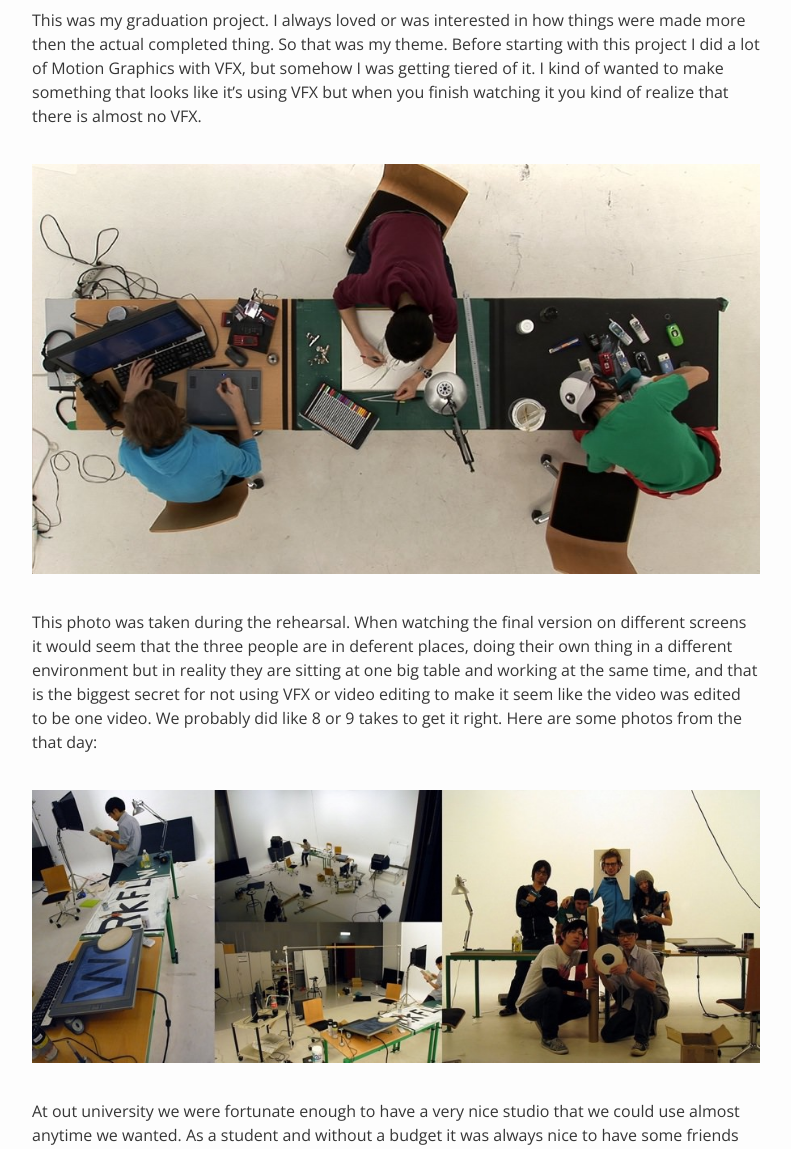
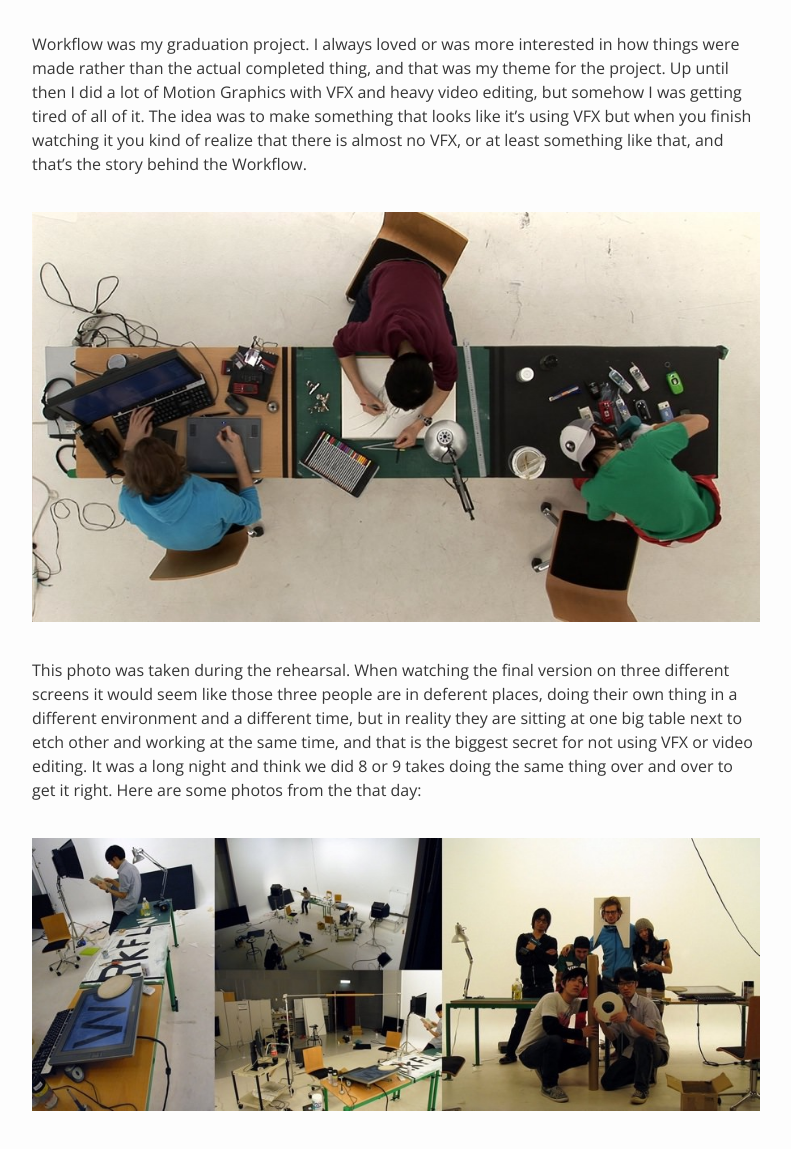
Before and after one commit to marexandre/marexandre.github.io, a Jekyll site: the page built from _posts/2015-01-01-a-bit-about-some-past.markdown, in a window 1280 px wide and 1400 px high, scrolled down 1600 px, cut to the strip 251-1400 px from the top of the window. Shown: the whole strip, without its empty margins (244-1035 px from the left). Built offline with Jekyll 4.4.1, drawn with Linux system fonts in a browser that asks for light colours; some of the changed text lies outside the part shown.

Commit message:
fix some typos and grammer for the about the past post

```diff
--- a/_posts/2015-01-01-a-bit-about-some-past.markdown
+++ b/_posts/2015-01-01-a-bit-about-some-past.markdown
@@ -10,11 +10,12 @@ categories: blog
 </div>
 
 ## MAREXdesign REEL 2008
-Back when I was still in university I was using MAREXdesing as my brand name and making things or doing some freelancing work. Also, every year at our university we had to do couple of exhibitions, this one was just before my job hunting so I decided to make my own demo reel. A lame reason but it got me motivated ;)
+Back when I was still in university I was using MAREXdesing as my brand name and making art/design/MotionGraphics and also doing some freelancing work.
+Also, at our university we had to do couple of exhibitions every year, and we were doing one exhibition just before the job hunting starts, so I've decided to use this opportunity make my own demo reel. A lame excuse but it got me motivated and the timing seemed right ;)
 
 ![MAREXdesign REEL 2008](/assets/a-bit-about-the-past/demoreel-2008.jpg)
 
-At that time I was kind of unsure what I wanted or what I was going to to do in with my future, so I made this DVD player thing float in the mid air to represent unstableness and by exposing raw materials to represent complexity of my mind/art/future etc. It could have been completely different but that's how I remember it now. It was cool that the DVD actually spun and played my demo reel.
+At that time I wasn't really sure what I wanted to do with my future, so I made this DVD player thing float in the mid air to represent unstableness and by exposing raw materials to represent complexity of my thinking, art it self and the uncertain future. It could have been completely different but that's how I remember it now. I really liked the end result of that floating raw DVD player and it actually played the my demo reel on a DVD!
 
 <hr>
 ## Workflow
@@ -22,31 +23,32 @@ At that time I was kind of unsure what I wanted or what I was going to to do in
 <iframe src="//player.vimeo.com/video/50513026?title=0&amp;byline=0&amp;portrait=0" width="500" height="133" frameborder="0"></iframe>
 </div>
 
-This was my graduation project. I always loved or was interested in how things were made more then the actual completed thing. So that was my theme. Before starting with this project I did a lot of Motion Graphics with VFX, but somehow I was getting tiered of it. I kind of wanted to make something that looks like it's using VFX but when you finish watching it you kind of realize that there is almost no VFX.
+Workflow was my graduation project. I always loved or was more interested in how things were made rather than the actual completed thing, and that was my theme for the project. Up until then I did a lot of Motion Graphics with VFX and heavy video editing, but somehow I was getting tired of all of it. The idea was to make something that looks like it's using VFX but when you finish watching it you kind of realize that there is almost no VFX, or at least something like that, and that's the story behind the Workflow.
 
 ![Workflow](/assets/a-bit-about-the-past/workflow-table.jpg)
 
-This photo was taken during the rehearsal. When watching the final version on different screens it would seem that the three people are in deferent places, doing their own thing in a different environment but in reality they are sitting at one big table and working at the same time, and that is the biggest secret for not using VFX or video editing to make it seem like the video was edited to be one video. We probably did like 8 or 9 takes to get it right. Here are some photos from the that day:
+This photo was taken during the rehearsal. When watching the final version on three different screens it would seem like those three people are in deferent places, doing their own thing in a different environment and a different time, but in reality they are sitting at one big table next to etch other and working at the same time, and that is the biggest secret for not using VFX or video editing. It was a long night and think we did 8 or 9 takes doing the same thing over and over to get it right.
+Here are some photos from the that day:
 
 ![Workflow backs tage](/assets/a-bit-about-the-past/workflow-backstage.jpg)
 
-At out university we were fortunate enough to have a very nice studio that we could use almost anytime we wanted. As a student and without a budget it was always nice to have some friends helping each other with filming, acting + etc.
+At out university we were fortunate enough to have a very nice studio that we could use almost anytime we needed, even over night sometimes. As a student and without a budget having that studio and friends helping you out with acting, filming, and doing boring things like carrying tables and setting up the studio really helped, and we always had each others backs and making art together.
 
 ![Workspace](/assets/a-bit-about-the-past/workspace.jpg)
 
-Workspace at the university was something like this. Yep, that's a [PowerBookG4](http://apple-history.com/compare/pg4_15167/mbp_15_mid_12), haha, time does fly by ;)
+We had a nice workspace at the university, with really nice Mac's. Yep, that's a [PowerBookG4](http://apple-history.com/compare/pg4_15167/mbp_15_mid_12), haha, time does fly by ;)
 
 <hr>
 ## Modeling
 **![modeling](/assets/a-bit-about-the-past/modeling.jpg)**
 
-If you are a foreigner living in Tokyo there are a lot of opportunities for modeling and I was lucky to get some experience in TV-AD's like [this](https://www.youtube.com/watch?v=MpWq3SaCzJg) and [this](https://www.youtube.com/watch?v=GIxPNFkwO8A), fashion magazines, fashion related [video](https://www.youtube.com/watch?v=tu1fvd6-u-U) and some on-line stores. [Here](/model/index.html) are some more photos. The biggest benefit I got out of it was when filming my own Motion Graphics it got easier to give acting instructions to actors, also some cash was nice too ;)
+If you are a foreigner living in Tokyo there are a lot of opportunities for modeling and I was lucky enough to get some experience in TV-AD's like [this](https://www.youtube.com/watch?v=MpWq3SaCzJg) and [this](https://www.youtube.com/watch?v=GIxPNFkwO8A), fashion magazines, fashion related [video](https://www.youtube.com/watch?v=tu1fvd6-u-U) and some on-line store clothing modeling. [Here](/model/index.html) are a bit of the modeling photos. The biggest benefit I got out of it was when filming my own Motion Graphics it got a bit easier to give acting instructions to actors and understanding being on the other side of the camera, some extra cash was nice too ;)
 
 <hr>
 ## Cycling
 **![modeling](/assets/a-bit-about-the-past/cycling.jpg)**
 
-Cycling has been my biggest hobby since 2008. I don't race at the moment but the photos above are some from some races I did in Japan. I love hill climbing, that suffering feeling when you try to beat your best time on a hill makes me feel alive. My first road bike was [Felt](http://www.feltbicycles.com/) F75 2008, that white bike in the photos. Unfortunately that frame cracked while I was riding it. Now I ride a [BMC](http://www.bmc-switzerland.com/) SLR01 2011. I did some epic rides like [this](https://www.strava.com/activities/595861) 209km ride, [this](https://www.strava.com/activities/1581861) ride with 7,358m climbing, [this](https://www.strava.com/activities/6777065) 7.5h ride in the rain and [this](https://www.strava.com/activities/190857535) Mt.Fuji ride with some friends.
+Cycling has been my biggest hobby since 2008. I don't race at the moment but the photos above are some from some races I did in Japan. I love hill climbing, that suffering feeling when you try to beat your best time on a hill makes me feel alive. My first road bike was [Felt](http://www.feltbicycles.com/) F75 2008, that white bike in the photos above. Unfortunately that frame cracked while I was riding it. Now I ride a [BMC](http://www.bmc-switzerland.com/) SLR01 2011. I did some epic rides like [this](https://www.strava.com/activities/595861) 209km ride, [this](https://www.strava.com/activities/1581861) ride with 4,426m climbing, [this](https://www.strava.com/activities/6777065) 7.5h ride in the rain and [this](https://www.strava.com/activities/190857535) Mt.Fuji ride with some friends.
 
 <hr>
 Not so much but that's some of my past. I might add some more details on how or why I stopped doing MotionGraphics and became a front-end developer.
```
